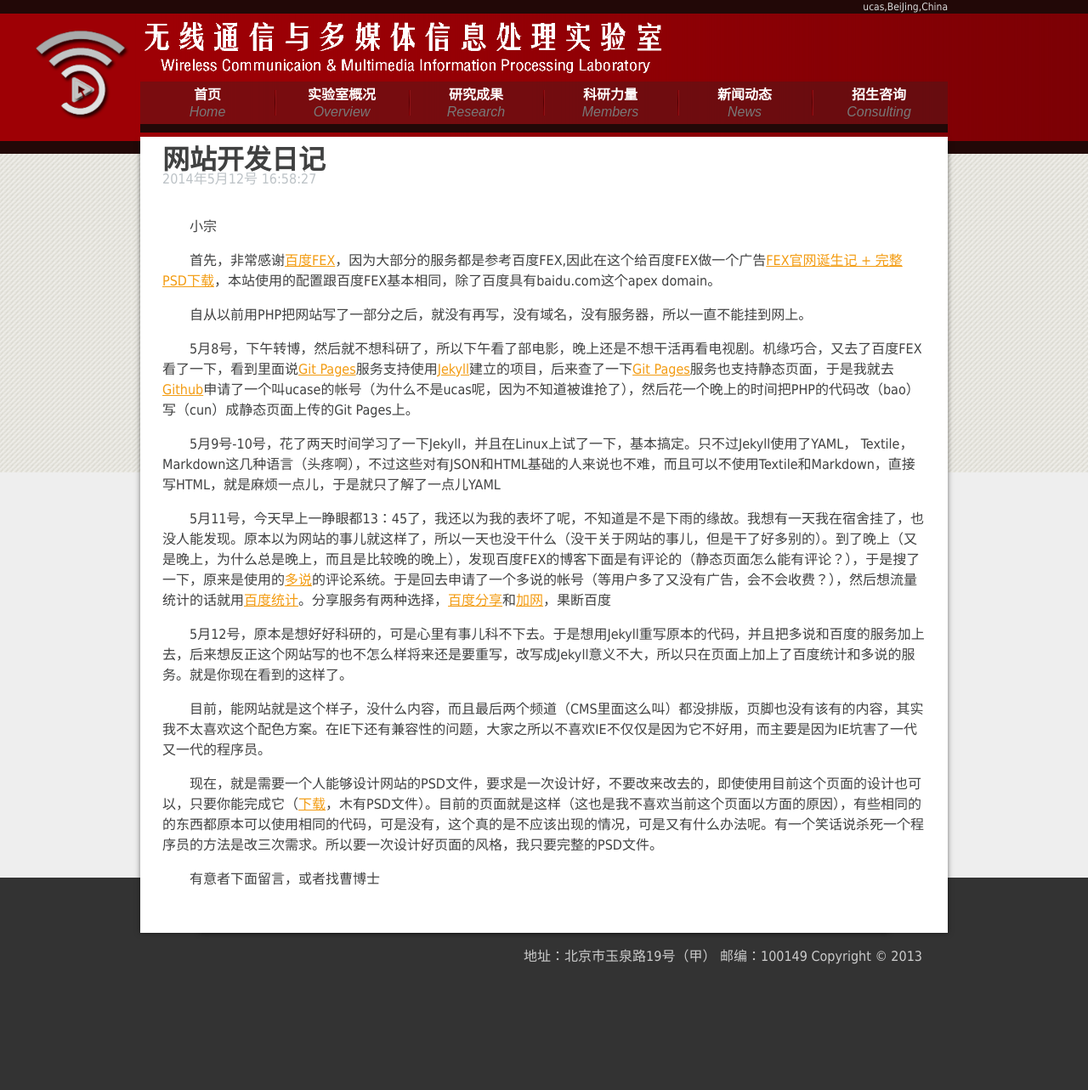
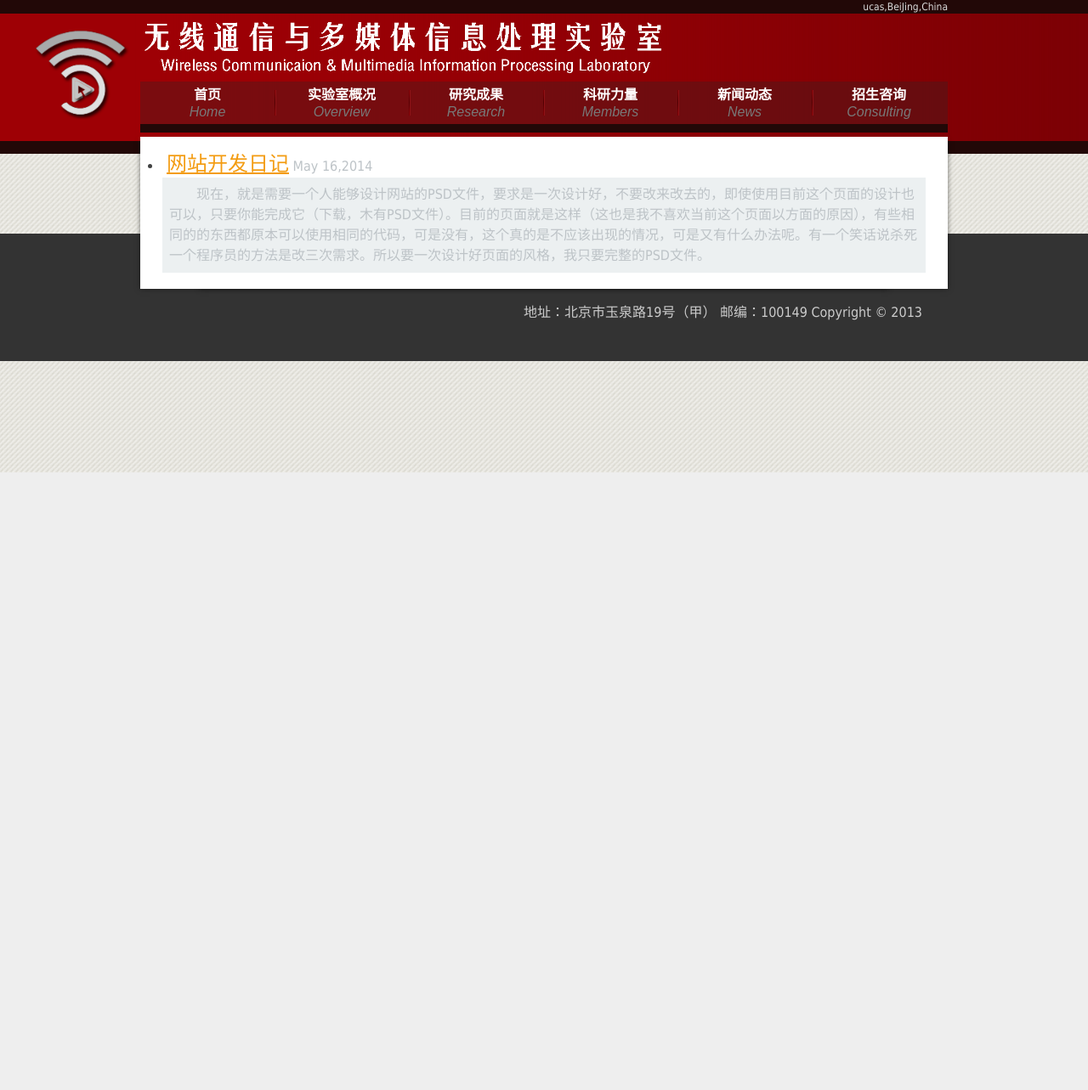
Before and after one commit to ucase/ucase.github.io, a Jekyll site: the page built from news.html, in a window 1280 px wide. Shown: the whole page at 85% size. Built offline with Jekyll 4.4.1, drawn with Linux system fonts in a browser that asks for light colours; comment, search, counter and statistics services are not loaded; after the commit the page ends 900 px from its top, so only the background shows below that.

Commit message:
add blog list in news page

```diff
--- a/_layouts/blog.html
+++ b/_layouts/blog.html
@@ -1,12 +1,20 @@
 ---
 layout: default
 ---
-
-{{ content }}
+<div class="blog">
+	<h1>{{ page.title }}</h1>
+	<p class="date">By:{{ page.author}} 于 {{ page.date | date: "%b %-d, %Y" }}</p>
+	<div class="blog-content">
+	{{ content }}
+	<p style="font-style:italic;padding:0 0 2em 0;">
+		<a href="{{ site.url }}{{ page.url }}">(转载请注明出处：{{ site.url }}{{ page.url }})</a>
+	</p>
+	</div>
+</div>
 
 <div>
-			<div class="bdsharebuttonbox"><a href="#" class="bds_more" data-cmd="more"></a><a title="分享到一键分享" href="#" class="bds_mshare" data-cmd="mshare"></a><a title="分享到新浪微博" href="#" class="bds_tsina" data-cmd="tsina"></a><a title="分享到腾讯微博" href="#" class="bds_tqq" data-cmd="tqq"></a><a title="分享到人人网" href="#" class="bds_renren" data-cmd="renren"></a><a title="分享到微信" href="#" class="bds_weixin" data-cmd="weixin"></a><a title="分享到Twitter" href="#" class="bds_twi" data-cmd="twi"></a><a title="分享到Facebook" href="#" class="bds_fbook" data-cmd="fbook"></a><a title="分享到QQ空间" href="#" class="bds_qzone" data-cmd="qzone"></a></div>
-<script>window._bd_share_config={"common":{"bdSnsKey":{},"bdText":"","bdMini":"2","bdMiniList":false,"bdPic":"","bdStyle":"0","bdSize":"24"},"share":{},"image":{"viewList":["mshare","tsina","tqq","renren","weixin","twi","fbook","qzone"],"viewText":"分享到：","viewSize":"16"},"selectShare":{"bdContainerClass":null,"bdSelectMiniList":["mshare","tsina","tqq","renren","weixin","twi","fbook","qzone"]}};with(document)0[(getElementsByTagName('head')[0]||body).appendChild(createElement('script')).src='http://bdimg.share.baidu.com/static/api/js/share.js?v=89860593.js?cdnversion='+~(-new Date()/36e5)];</script>
+	<div class="bdsharebuttonbox"><a href="#" class="bds_more" data-cmd="more"></a><a title="分享到QQ空间" href="#" class="bds_qzone" data-cmd="qzone"></a><a title="分享到新浪微博" href="#" class="bds_tsina" data-cmd="tsina"></a><a title="分享到腾讯微博" href="#" class="bds_tqq" data-cmd="tqq"></a><a title="分享到微信" href="#" class="bds_weixin" data-cmd="weixin"></a><a title="分享到天涯社区" href="#" class="bds_ty" data-cmd="ty"></a><a title="分享到Twitter" href="#" class="bds_twi" data-cmd="twi"></a><a title="分享到搜狐微博" href="#" class="bds_tsohu" data-cmd="tsohu"></a><a title="分享到Facebook" href="#" class="bds_fbook" data-cmd="fbook"></a><a title="分享到linkedin" href="#" class="bds_linkedin" data-cmd="linkedin"></a><a title="分享到腾讯朋友" href="#" class="bds_tqf" data-cmd="tqf"></a><a title="分享到豆瓣网" href="#" class="bds_douban" data-cmd="douban"></a><a title="分享到人人网" href="#" class="bds_renren" data-cmd="renren"></a></div>
+	<script>window._bd_share_config={"common":{"bdSnsKey":{},"bdText":"{{ page.excerpt }}","bdMini":"2","bdMiniList":false,"bdPic":"","bdStyle":"0","bdSize":"24"},"share":{}};with(document)0[(getElementsByTagName('head')[0]||body).appendChild(createElement('script')).src='http://bdimg.share.baidu.com/static/api/js/share.js?v=89860593.js?cdnversion='+~(-new Date()/36e5)];</script>
 </div>
 <div>
 			<!-- 多说评论框 start -->
--- a/css/style.css
+++ b/css/style.css
@@ -204,10 +204,13 @@ input, select, textarea { font-family:Tahoma, Geneva, sans-serif; font-size:1em;
 
 /*blog*/
 .blog h1 {
-	padding-bottom:3px;
+	line-height:1.1em;
 }
-.blog p {
-	padding-bottom:1em;
+.blog .blog-content {
+	padding-top:2em;
+}
+.blog .blog-content p {
+	padding-bottom:0.5em;
 	line-height:1.5em;
 	text-indent:2em
 }
@@ -215,12 +218,28 @@ input, select, textarea { font-family:Tahoma, Geneva, sans-serif; font-size:1em;
 	padding-bottom:1em;
 }
 .blog p.date{
-	padding-bottom:2em;
 	color:#bdc3c7;
-	text-indent:0em;
 }
 .blog a{
 	color:#f39c12;
+}
+/*news*/
+.news .title{
+	padding:5px;
+}
+.news .excerpt{
+	line-height:1.5em;
+	text-indent:2em;
+	padding:0.5em;
+	color:#bdc3c7;
+	background:#ecf0f1;
+}
+.news a{
+	font-size:x-large;
+	color:#f39c12;
+}
+.news .post-date{
+	color:#bdc3c7;
 }
 /*招生咨询**/
 .consult h3{
@@ -235,6 +254,3 @@ input, select, textarea { font-family:Tahoma, Geneva, sans-serif; font-size:1em;
 .consult a{
 	color:#f39c12;
 }
-.blog a{
-	color:#f39c12;
-}
--- /dev/null
+++ b/news.html
@@ -0,0 +1,32 @@
+---
+layout: default
+#文章标题
+title:  "news"
+########下面的设置需要删掉前面的"#"#########
+#自定义日期
+#date: 2014-05-16 11:12:47 +0800
+#categories: 文章分类，不同分类之间使用空格分割
+#tags: 文章的标签，即关键字，不同标签之间使用空格分割
+#excerpt:  "在此处填写文章的摘要，默认为文章的第一段"
+
+###########高级设置##############
+permalink: /news/
+#####
+---
+
+<div class="news">
+	<ul>
+	{% for post in site.posts %}
+		<li>
+		<a class="post-link" href="{{ post.url | prepend: site.baseurl }}">{{ post.title }}</a>
+		<span class="post-date">{{ post.date | date: "%b %-d, %Y" }}</span>
+		{{ post.excerpt }}
+		</li>
+	{% endfor %}
+        <li>
+		<p class="title"><a class="post-link" href="/riji">网站开发日记</a>
+		<span class="post-date">May 16,2014</span></p>
+		<p class="excerpt">现在，就是需要一个人能够设计网站的PSD文件，要求是一次设计好，不要改来改去的，即使使用目前这个页面的设计也可以，只要你能完成它（下载，木有PSD文件）。目前的页面就是这样（这也是我不喜欢当前这个页面以方面的原因），有些相同的的东西都原本可以使用相同的代码，可是没有，这个真的是不应该出现的情况，可是又有什么办法呢。有一个笑话说杀死一个程序员的方法是改三次需求。所以要一次设计好页面的风格，我只要完整的PSD文件。</p>
+		</li>
+    </ul>
+</div>
--- a/riji.html
+++ b/riji.html
@@ -2,23 +2,20 @@
 layout: blog
 #文章标题
 title:  "网站开发日记"
-id: 20140512firstnews
+author: "小宗"
 ########下面的设置需要删掉前面的"#"#########
 #自定义日期
-#date: 2014-05-16 11:12:47 +0800
+date: 2014-05-16 14:25:35 +0800
 #categories: 文章分类，不同分类之间使用空格分割
 #tags: 文章的标签，即关键字，不同标签之间使用空格分割
-#excerpt:  "在此处填写文章的摘要，默认为文章的第一段"
+excerpt:  "现在，就是需要一个人能够设计网站的PSD文件，要求是一次设计好，不要改来改去的，即使使用目前这个页面的设计也可以，只要你能完成它（下载，木有PSD文件）。目前的页面就是这样（这也是我不喜欢当前这个页面以方面的原因），有些相同的的东西都原本可以使用相同的代码，可是没有，这个真的是不应该出现的情况，可是又有什么办法呢。有一个笑话说杀死一个程序员的方法是改三次需求。所以要一次设计好页面的风格，我只要完整的PSD文件。"
 
 ###########高级设置##############
-permalink: /news/
+permalink: /riji/
+id: 20140512firstnews
 #####
 ---
 
-<div class="blog">
-	<h1>网站开发日记</h1>
-	<p class="date">2014年5月12号 16:58:27</p>
-	<p class="author">小宗</p>
 	<p>首先，非常感谢<a target="_blank" href="http://fex.baidu.com/">百度FEX</a>，因为大部分的服务都是参考百度FEX,因此在这个给百度FEX做一个广告<a target="_blank" href="http://fex.baidu.com/blog/2014/04/about-this-site/">FEX官网诞生记 + 完整PSD下载</a>，本站使用的配置跟百度FEX基本相同，除了百度具有baidu.com这个apex domain。</a></p>
 	<p>自从以前用PHP把网站写了一部分之后，就没有再写，没有域名，没有服务器，所以一直不能挂到网上。</p>
 	<p>5月8号，下午转博，然后就不想科研了，所以下午看了部电影，晚上还是不想干活再看电视剧。机缘巧合，又去了百度FEX看了一下，看到里面说<a target="_blank" href="https://pages.github.com/">Git Pages</a>服务支持使用<a target="_blank" href="http://jekyllrb.com/">Jekyll</a>建立的项目，后来查了一下<a target="_blank" href="https://pages.github.com/">Git Pages</a>服务也支持静态页面，于是我就去<a target="_blank" href="https://github.com">Github</a>申请了一个叫ucase的帐号（为什么不是ucas呢，因为不知道被谁抢了），然后花一个晚上的时间把PHP的代码改（bao）写（cun）成静态页面上传的Git Pages上。</p>
@@ -28,5 +25,3 @@ permalink: /news/
 	<p>目前，能网站就是这个样子，没什么内容，而且最后两个频道（CMS里面这么叫）都没排版，页脚也没有该有的内容，其实我不太喜欢这个配色方案。在IE下还有兼容性的问题，大家之所以不喜欢IE不仅仅是因为它不好用，而主要是因为IE坑害了一代又一代的程序员。</p>
 	<p>现在，就是需要一个人能够设计网站的PSD文件，要求是一次设计好，不要改来改去的，即使使用目前这个页面的设计也可以，只要你能完成它（<a target="_blank" href="https://github.com/ucase/ucase.github.io">下载</a>，木有PSD文件）。目前的页面就是这样（这也是我不喜欢当前这个页面以方面的原因），有些相同的的东西都原本可以使用相同的代码，可是没有，这个真的是不应该出现的情况，可是又有什么办法呢。有一个笑话说杀死一个程序员的方法是改三次需求。所以要一次设计好页面的风格，我只要完整的PSD文件。</p>
 	<p>有意者下面留言，或者找曹博士</p>
-	<p></p>
-</div>
```
